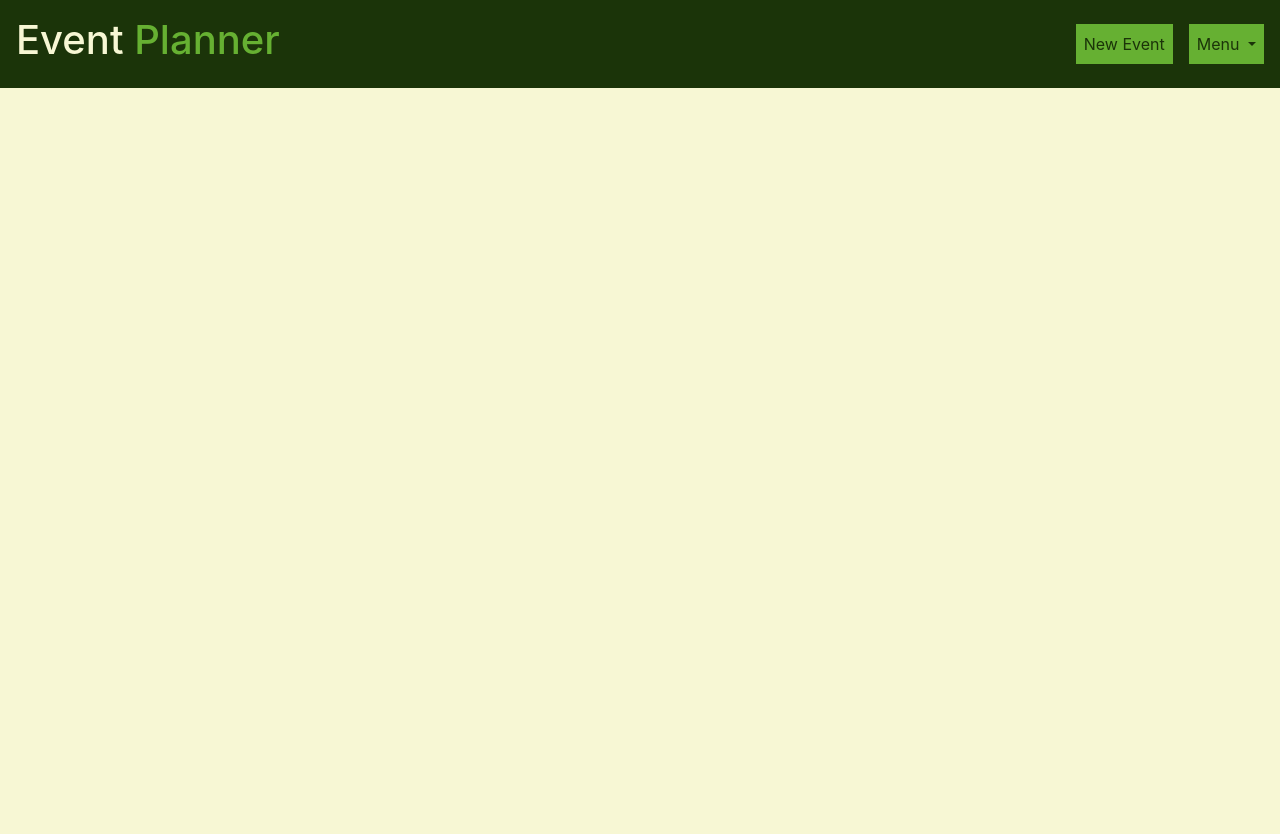
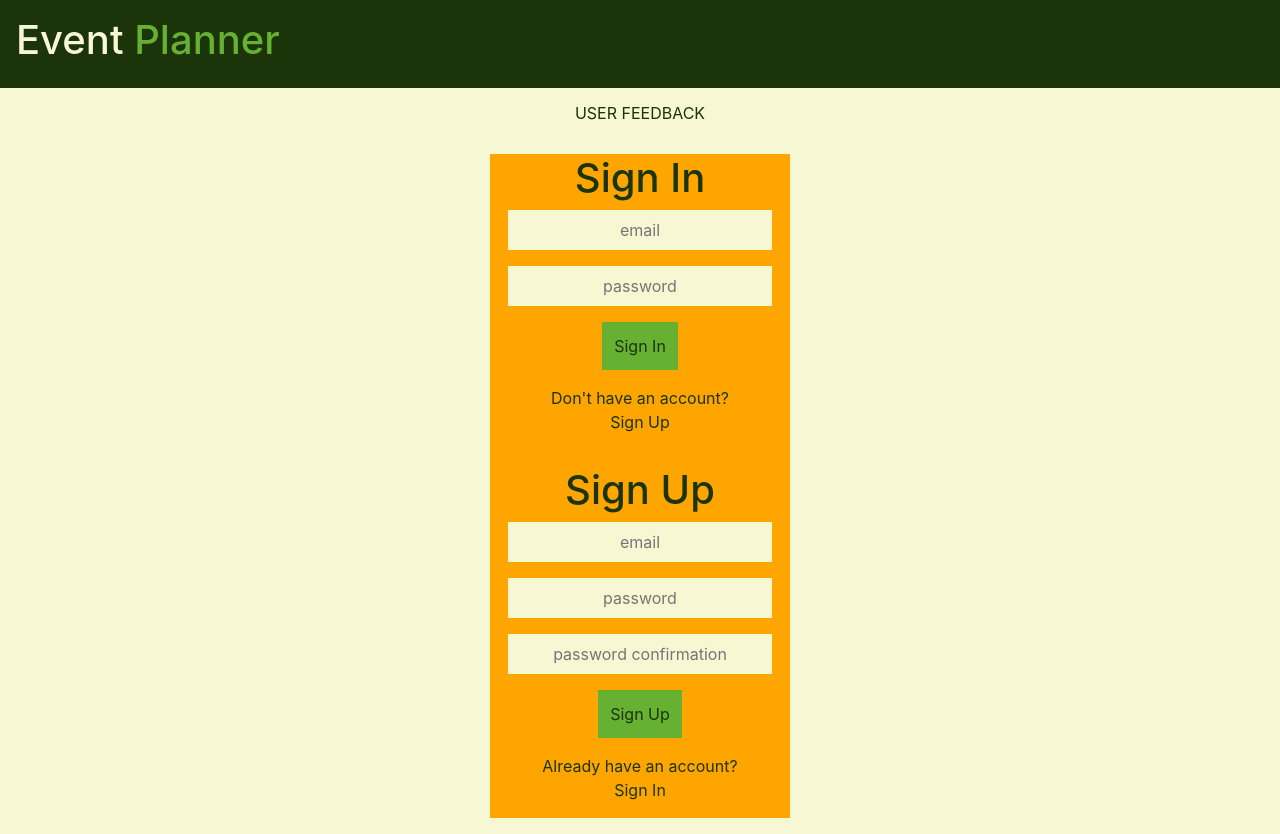
Before and after one commit to caseydulong/event-planner-client, a web app: file index.html in a window 1280 px wide. Before the commit the page ends 88 px from the top, so only its background shows below. Run offline with its HTML, style and script files only (its server is not run), Linux system fonts and the light colour scheme; style sheets or scripts are compiled from the project's sources; some libraries are stand-ins or nearby versions.

Commit message:
Adds auth forms and UI features
- Adds forms for sign in, sign up, sign out, and change password

```diff
--- a/assets/scripts/app.js
+++ b/assets/scripts/app.js
@@ -6,6 +6,8 @@
 // use require without a reference to ensure a file is bundled
 // require('./example')
 
+const authEvents = require('./auth/events.js')
+
 $(() => {
-  // your JS code goes here
+  authEvents.eventHandlers()
 })
--- /dev/null
+++ b/assets/scripts/auth/api.js
@@ -0,0 +1,48 @@
+'use strict'
+
+const config = require('../config.js')
+const store = require('../store.js')
+
+const signUp = formData => {
+  return $.ajax({
+    method: 'POST',
+    url: config.apiUrl + '/sign-up',
+    data: formData
+  })
+}
+
+const signIn = formData => {
+  return $.ajax({
+    method: 'POST',
+    url: config.apiUrl + '/sign-in',
+    data: formData
+  })
+}
+
+const changePassword = formData => {
+  return $.ajax({
+    method: 'PATCH',
+    url: config.apiUrl + '/change-password',
+    headers: {
+      Authorization: 'Token token=' + store.user.token
+    },
+    data: formData
+  })
+}
+
+const signOut = () => {
+  return $.ajax({
+    method: 'DELETE',
+    url: config.apiUrl + '/sign-out',
+    headers: {
+      Authorization: 'Token token=' + store.user.token
+    }
+  })
+}
+
+module.exports = {
+  signUp,
+  signIn,
+  changePassword,
+  signOut
+}
--- /dev/null
+++ b/assets/scripts/auth/events.js
@@ -0,0 +1,54 @@
+'use strict'
+
+const getFormFields = require('../../../lib/get-form-fields.js')
+const api = require('./api.js')
+const ui = require('./ui.js')
+
+const onSignIn = event => {
+  event.preventDefault()
+
+  const formData = getFormFields(event.target)
+
+  api.signIn(formData)
+    .then(ui.signInSuccess)
+    .catch(ui.errorMessage)
+}
+
+const onSignUp = event => {
+  event.preventDefault()
+
+  const formData = getFormFields(event.target)
+
+  api.signUp(formData)
+    .then(ui.signUpSuccess)
+    .catch(ui.errorMessage)
+}
+
+const onSignOut = event => {
+  event.preventDefault()
+
+  api.signOut()
+    .then(ui.signOutSuccess)
+    .catch(ui.errorMessage)
+}
+
+const onChangePassword = event => {
+  event.preventDefault()
+
+  const formData = getFormFields(event.target)
+
+  api.changePassword(formData)
+    .then(ui.changePasswordSuccess)
+    .catch(ui.changePasswordError)
+}
+
+const eventHandlers = () => {
+  $('#sign-in-form').on('submit', onSignIn)
+  $('#sign-up-form').on('submit', onSignUp)
+  $('#sign-out-button').on('click', onSignOut)
+  $('#change-password-form').on('submit', onChangePassword)
+}
+
+module.exports = {
+  eventHandlers
+}
--- /dev/null
+++ b/assets/scripts/auth/ui.js
@@ -0,0 +1,61 @@
+'use strict'
+
+const store = require('../store.js')
+
+const errorMessage = () => {
+  userFeedback('Something went wrong')
+  $('#sign-up-form').trigger('reset')
+  $('#sign-in-form').trigger('reset')
+  $('#change-password-form').trigger('reset')
+}
+
+const signInSuccess = responseData => {
+  store.user = responseData.user
+  $('#sign-in-form').trigger('reset')
+  userFeedback('Sign in successful')
+  $('.nav-buttons').fadeIn(500)
+  $('#auth-forms').fadeOut(500)
+}
+
+const signUpSuccess = () => {
+  userFeedback('Sign up successful')
+  $('#sign-up-form').trigger('reset')
+  $('#sign-up-form').hide()
+  $('#sign-in-form').fadeIn(500)
+}
+
+const signOutSuccess = () => {
+  userFeedback('Sign out successful')
+  store.user = null
+  $('.nav-buttons').fadeOut(500)
+  $('#auth-forms').fadeIn(500)
+}
+
+const changePasswordSuccess = () => {
+  $('#change-pw-feedback').text('Password changed successfully')
+  $('#change-pw-feedback').show()
+  setTimeout(() => $('#change-pw-feedback').fadeOut(500), 5000)
+  $('#change-password-form').trigger('reset')
+}
+
+const changePasswordError = () => {
+  $('#change-pw-feedback').text('Something went wrong')
+  $('#change-pw-feedback').show()
+  setTimeout(() => $('#change-pw-feedback').fadeOut(500), 5000)
+  $('#change-password-form').trigger('reset')
+}
+
+const userFeedback = message => {
+  $('#user-feedback').text(message)
+  $('#user-feedback').show()
+  setTimeout(() => $('#user-feedback').fadeOut(500), 2500)
+}
+
+module.exports = {
+  errorMessage,
+  signInSuccess,
+  signUpSuccess,
+  signOutSuccess,
+  changePasswordSuccess,
+  changePasswordError
+}
--- a/assets/styles/index.scss
+++ b/assets/styles/index.scss
@@ -9,12 +9,108 @@ body {
   background-color: $cream;
 }
 
+form > p {
+  color: $dark-green;
+  padding: 1rem;
+  user-select: none;
+
+  > span {
+    &:hover {
+      color: $pink;
+    }
+    &:active {
+      color: $yellow;
+    }
+  }
+}
+
+h1 {
+  color: $dark-green;
+  user-select: none;
+}
+
 header {
   align-items: center;
   background-color: $dark-green;
   display: flex;
   justify-content: space-between;
-  padding: 1rem;
+}
+
+.button {
+  background-color: $light-green;
+  border: 0;
+  color: $dark-green;
+  display: inline-block;
+  font-size: 16px;
+  margin: 0 .5rem;
+  padding: .75rem;
+  text-align: center;
+  text-decoration: none;
+
+  &:hover {
+    background-color: $cream;
+  }
+
+  &:active {
+    background-color: $yellow;
+  }
+}
+
+.feedback-box {
+  align-items: center;
+  display: flex;
+  height: 50px;
+  justify-content: center;
+  width: 100%;
+  .user-feedback {
+    align-items: center;
+    color: $dark-green;
+    display: flex;
+    justify-content: center;
+    margin: 0;
+    padding: .5rem;
+    user-select: none;
+  }
+  .change-pw-feedback {
+    align-items: center;
+    color: $cream;
+    display: flex;
+    justify-content: center;
+    margin: 0;
+    padding: .5rem;
+    user-select: none;
+  }
+}
+
+.form {
+  background-color: orange;
+  margin: 1rem auto;
+  max-width: 300px;
+  position: relative;
+  text-align: center;
+}
+
+.form-button {
+  margin: 0;
+  &:hover {
+    background-color: $pink;
+  }
+  &:active {
+    background-color: $yellow;
+  }
+}
+
+.form-field {
+  background-color: $cream;
+  border: 0;
+  border-radius: 0;
+  color: $dark-green;
+  padding: .5rem;
+  text-align: center;
+
+  &:focus {
+    border: red;
+  }
 }
 
 .header-1 {
@@ -25,52 +121,52 @@ header {
   color: $light-green;
 }
 
+.logo {
+  padding: 1rem;
+}
+
+.modal-button {
+  margin-left: 1rem;
+}
+
+.modal-button-container {
+  display: flex;
+  justify-content: flex-end;
+}
+
+.modal-form-field {
+  width: 100%;
+}
+
 .nav-buttons {
   display: flex;
+  padding: .5rem;
 }
 
 // Bootstrap overrides
-.btn-dark {
-  background-color: $light-green;
-  border: 0;
-  border-radius: 0;
-  color: $dark-green;
-  &:hover {
-    background-color: $cream;
-    color: $dark-green;
-  }
-}
 
-.button {
-  background-color: $light-green;
-  border: 0;
-  color: $dark-green;
-  display: inline-block;
-  font-size: 16px;
-  margin-left: 1rem;
-  padding: .5rem;
-  text-align: center;
-  text-decoration: none;
-  &:hover {
-    background-color: $cream;
-  }
-  &:active {
-    background-color: $yellow;
-  }
-}
-
-// Bootstrap overrides
 .dropdown-menu {
   border-radius: 0;
 }
 
 .dropdown-item {
   color: $dark-green;
+
   &:hover {
     background-color: $light-green;
   }
+
   &:active {
     background-color: $yellow;
     color: $dark-green;
   }
 }
+
+.modal-body {
+  padding-top: 0;
+}
+
+.modal-content {
+  background-color: $dark-green;
+  border-radius: 0;
+}
--- a/index.html
+++ b/index.html
@@ -16,12 +16,20 @@
 </head>
 
 <body>
+
   <header>
-    <div>
+
+    <div class="logo">
       <h1><span class="header-1">Event</span> <span class="header-2">Planner</span></h1>
     </div>
-    <div class="nav-buttons">
+
+    <!-- Nav buttons -->
+    <div class="nav-buttons" style="display: none;">
+
+      <!-- New event button -->
       <button class="button">New Event</button>
+
+      <!-- Dropdown menu -->
       <div id="dropdown-menu" class="dropdown">
         <button class="button dropdown-toggle" type="button" id="menuButton"
           data-toggle="dropdown" aria-haspopup="true" aria-expanded="false">
@@ -30,12 +38,96 @@
         <div class="dropdown-menu dropdown-menu-right" aria-labelledby="dropdownMenuButton">
           <a class="dropdown-item dropdown-item-dark" id="sign-out-button"
             href="#">Sign Out</a>
-          <a class="dropdown-item" id="change-password-button" href="#">Change
+          <a class="dropdown-item" id="change-password-button" href="#"
+            data-toggle="modal" data-target="#changePasswordModal">Change
             Password</a>
         </div>
       </div>
     </div>
   </header>
+
+  <main>
+
+    <!-- User feedback -->
+    <div class="feedback-box">
+      <p id="user-feedback" class="user-feedback">USER FEEDBACK</p>
+    </div>
+
+    <!-- Authentication forms -->
+    <section class="form" id="auth-forms">
+
+      <!-- Sign in form -->
+      <form id="sign-in-form">
+        <h1>Sign In</h1>
+        <div class="form-group">
+          <input class="form-field" name="credentials[email]" placeholder="email"
+            type="email" required>
+        </div>
+        <div class="form-group">
+          <input class="form-field" name="credentials[password]"
+            placeholder="password" type="password" required>
+        </div>
+        <input class="button form-button" type="submit" value="Sign In">
+        <p>Don't have an account?<br><span class="sign-up-toggle">Sign Up</span></p>
+      </form>
+
+      <!-- Sign up form -->
+      <form id="sign-up-form">
+        <h1>Sign Up</h1>
+        <div class="form-group">
+          <input class="form-field" name="credentials[email]" placeholder="email"
+            type="email" required>
+        </div>
+        <div class="form-group">
+          <input class="form-field" name="credentials[password]"
+            placeholder="password" type="password" required>
+        </div>
+        <div class="form-group">
+          <input class="form-field" name="credentials[password_confirmation]"
+            placeholder="password confirmation" type="password" required>
+        </div>
+        <input class="button form-button" type="submit" value="Sign Up">
+        <p>Already have an account?<br><span class="sign-in-toggle">Sign
+            In</span></p>
+      </form>
+    </section>
+
+    <!-- Change password modal -->
+    <div class="modal fade" id="changePasswordModal" tabindex="-1" role="dialog">
+      <div class="modal-dialog" role="document">
+        <div class="modal-content">
+          <div class="modal-header">
+            <h1 class="modal-title"><span class="header-1">Change</span>
+              <span class="header-2">Password</span></h1>
+          </div>
+          <div class="modal-body">
+            <div class="feedback-box">
+              <p id="change-pw-feedback" class="user-feedback change-pw-feedback">USER
+                FEEDBACK</p>
+            </div>
+            <form id="change-password-form">
+              <div class="form-group">
+                <input class="form-field modal-form-field" name="passwords[old]"
+                  placeholder="Old password" type="password" required>
+              </div>
+              <div class="form-group">
+                <input class="form-field modal-form-field" name="passwords[new]"
+                  placeholder="New password" type="password" required>
+              </div>
+              <!-- Consider adding client-side new password confirmation -->
+              <div class="modal-button-container">
+                <button type="button" data-dismiss="modal" id="change-password-cancel"
+                  class="button form-button">Cancel</button>
+                <input type="submit" id="change-password-submit" class="button form-button modal-button"
+                  value="Change Password">
+              </div>
+            </form>
+          </div>
+        </div>
+      </div>
+    </div>
+
+  </main>
 </body>
 
 </html>
```
